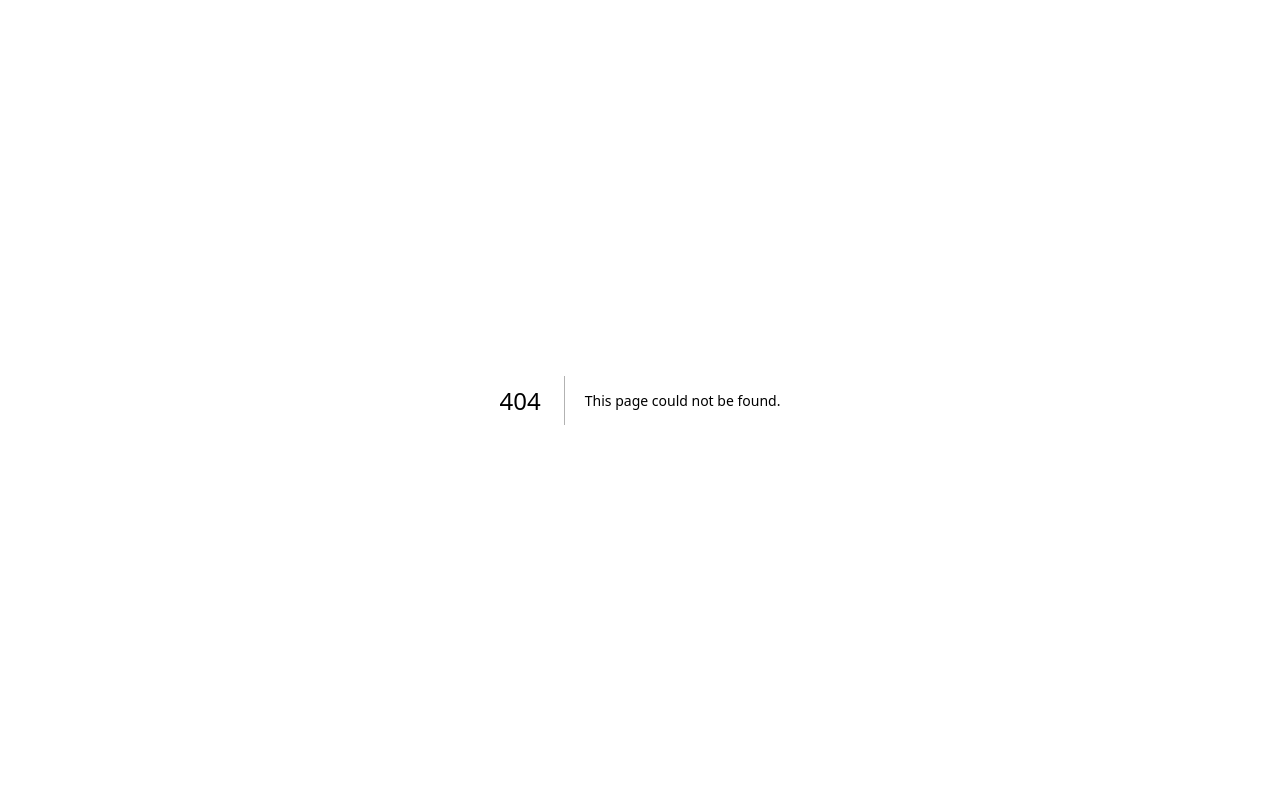
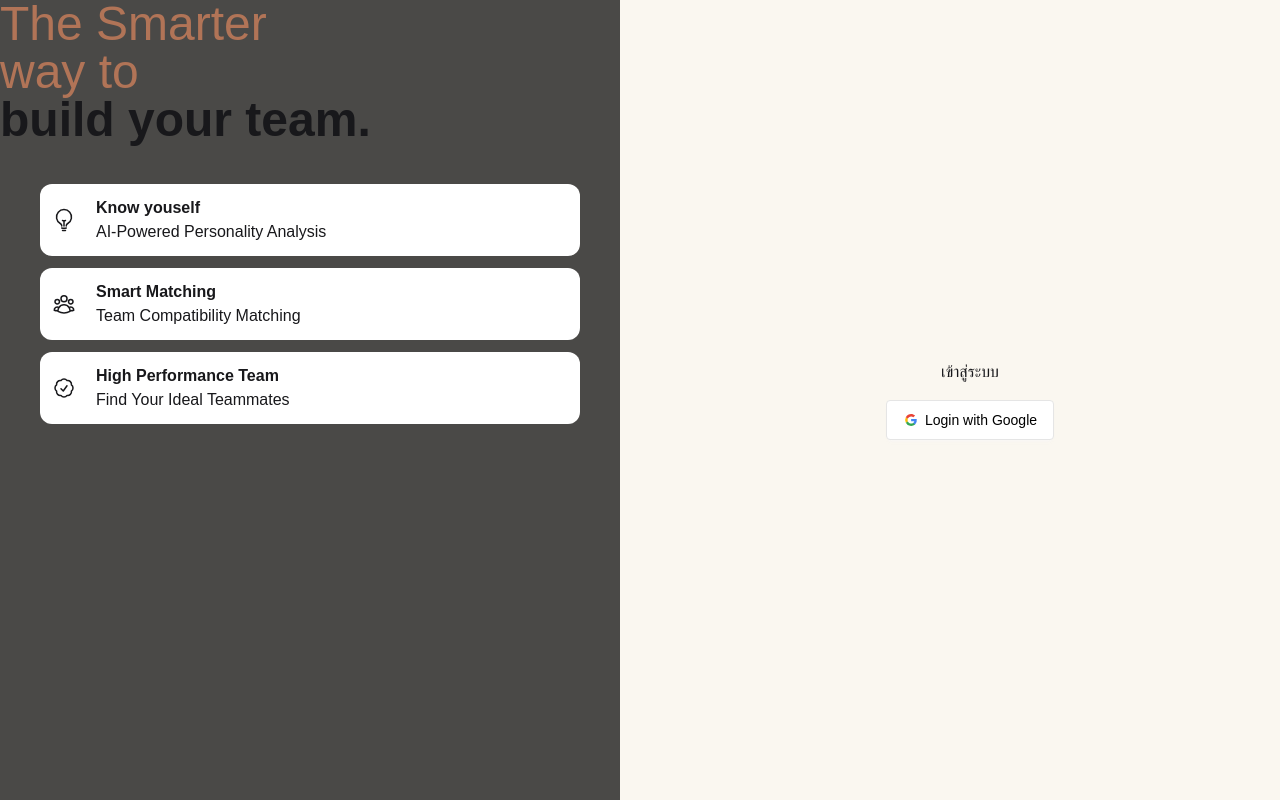
Before and after one commit to tanakorn104/teamder, a Next.js app: page /auth in a window 1280 px wide. Before the commit this address had no page. Built offline with nearby package versions, Linux system fonts and the light colour scheme.

Commit message:
frontend success and wait for toktang

```diff
--- /dev/null
+++ b/src/app/auth/page.tsx
@@ -0,0 +1,69 @@
+import Image from "next/image";
+export default function Page() {
+    return (
+        <div className="relative flex-grow  w-full h-full flex flex-col gap-10 md:flex-row ">
+            <div className="w-full flex flex-col gap-10 md:bg-[var(--color-5)] md:flex-grow">
+
+                <div className="flex flex-col text-5xl">
+                    <div className="text-[var(--color-3)]">
+                        <p>
+                            The Smarter
+                        </p>
+                        <p>
+                            way to
+                        </p>
+                    </div>
+                    <b className="">build your team.</b>
+                </div>
+                <div className="px-10 gap-3 flex flex-col">
+                    <div className="flex flex-row gap-5 bg-white p-3 rounded-xl items-center">
+                        <svg xmlns="http://www.w3.org/2000/svg" fill="none" viewBox="0 0 24 24" strokeWidth={1.5} stroke="currentColor" className="size-6">
+                            <path strokeLinecap="round" strokeLinejoin="round" d="M12 18v-5.25m0 0a6.01 6.01 0 0 0 1.5-.189m-1.5.189a6.01 6.01 0 0 1-1.5-.189m3.75 7.478a12.06 12.06 0 0 1-4.5 0m3.75 2.383a14.406 14.406 0 0 1-3 0M14.25 18v-.192c0-.983.658-1.823 1.508-2.316a7.5 7.5 0 1 0-7.517 0c.85.493 1.509 1.333 1.509 2.316V18" />
+                        </svg>
+                        <div className="">
+                            <b>Know youself</b>
+                            <p>
+                                AI-Powered Personality Analysis
+                            </p>
+                        </div>
+
+                    </div>
+                    <div className="flex flex-row gap-5 bg-white p-3 rounded-xl items-center">
+                        <svg xmlns="http://www.w3.org/2000/svg" fill="none" viewBox="0 0 24 24" strokeWidth={1.5} stroke="currentColor" className="size-6">
+                            <path strokeLinecap="round" strokeLinejoin="round" d="M18 18.72a9.094 9.094 0 0 0 3.741-.479 3 3 0 0 0-4.682-2.72m.94 3.198.001.031c0 .225-.012.447-.037.666A11.944 11.944 0 0 1 12 21c-2.17 0-4.207-.576-5.963-1.584A6.062 6.062 0 0 1 6 18.719m12 0a5.971 5.971 0 0 0-.941-3.197m0 0A5.995 5.995 0 0 0 12 12.75a5.995 5.995 0 0 0-5.058 2.772m0 0a3 3 0 0 0-4.681 2.72 8.986 8.986 0 0 0 3.74.477m.94-3.197a5.971 5.971 0 0 0-.94 3.197M15 6.75a3 3 0 1 1-6 0 3 3 0 0 1 6 0Zm6 3a2.25 2.25 0 1 1-4.5 0 2.25 2.25 0 0 1 4.5 0Zm-13.5 0a2.25 2.25 0 1 1-4.5 0 2.25 2.25 0 0 1 4.5 0Z" />
+                        </svg>
+
+                        <div className="">
+                            <b>Smart Matching</b>
+                            <p>
+                                Team Compatibility Matching
+                            </p>
+                        </div>
+
+                    </div>
+                    <div className="flex flex-row gap-5 bg-white p-3 rounded-xl items-center">
+                        <svg xmlns="http://www.w3.org/2000/svg" fill="none" viewBox="0 0 24 24" strokeWidth={1.5} stroke="currentColor" className="size-6">
+                            <path strokeLinecap="round" strokeLinejoin="round" d="M9 12.75 11.25 15 15 9.75M21 12c0 1.268-.63 2.39-1.593 3.068a3.745 3.745 0 0 1-1.043 3.296 3.745 3.745 0 0 1-3.296 1.043A3.745 3.745 0 0 1 12 21c-1.268 0-2.39-.63-3.068-1.593a3.746 3.746 0 0 1-3.296-1.043 3.745 3.745 0 0 1-1.043-3.296A3.745 3.745 0 0 1 3 12c0-1.268.63-2.39 1.593-3.068a3.745 3.745 0 0 1 1.043-3.296 3.746 3.746 0 0 1 3.296-1.043A3.746 3.746 0 0 1 12 3c1.268 0 2.39.63 3.068 1.593a3.746 3.746 0 0 1 3.296 1.043 3.746 3.746 0 0 1 1.043 3.296A3.745 3.745 0 0 1 21 12Z" />
+                        </svg>
+
+                        <div className="">
+                            <b>High Performance Team</b>
+                            <p>
+                                Find Your Ideal Teammates
+                            </p>
+                        </div>
+
+                    </div>
+                </div>
+
+            </div>
+            <div className="w-full flex flex-col justify-center items-center gap-4 " >
+                <p>เข้าสู่ระบบ</p>
+                <button className="btn bg-white text-black border-[#e5e5e5] font-light">
+                    <svg aria-label="Google logo" width="16" height="16" xmlns="http://www.w3.org/2000/svg" viewBox="0 0 512 512"><g><path d="m0 0H512V512H0" fill="#fff"></path><path fill="#34a853" d="M153 292c30 82 118 95 171 60h62v48A192 192 0 0190 341"></path><path fill="#4285f4" d="m386 400a140 175 0 0053-179H260v74h102q-7 37-38 57"></path><path fill="#fbbc02" d="m90 341a208 200 0 010-171l63 49q-12 37 0 73"></path><path fill="#ea4335" d="m153 219c22-69 116-109 179-50l55-54c-78-75-230-72-297 55"></path></g></svg>
+                    Login with Google
+                </button>
+            </div>
+        </div>
+    );
+}
```
